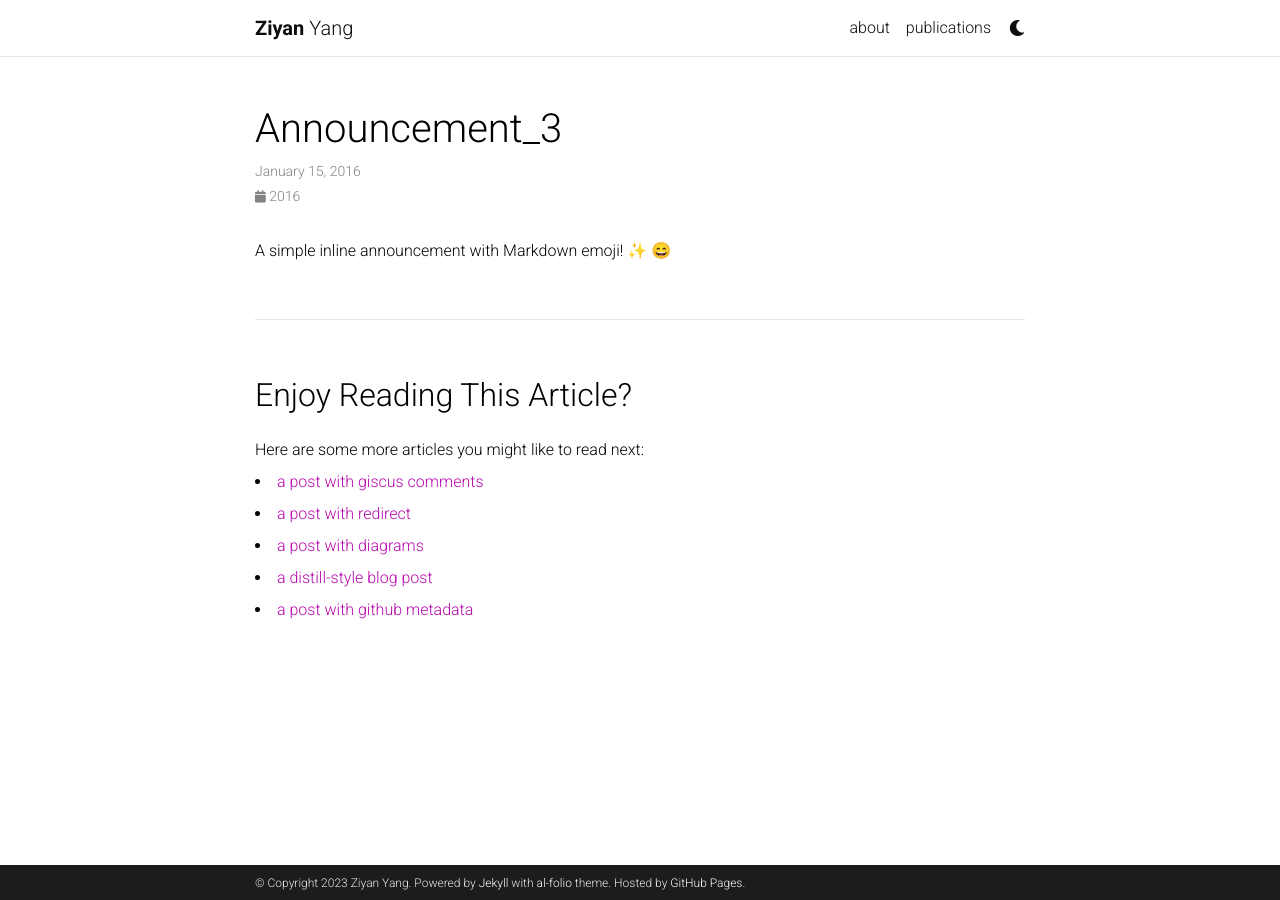
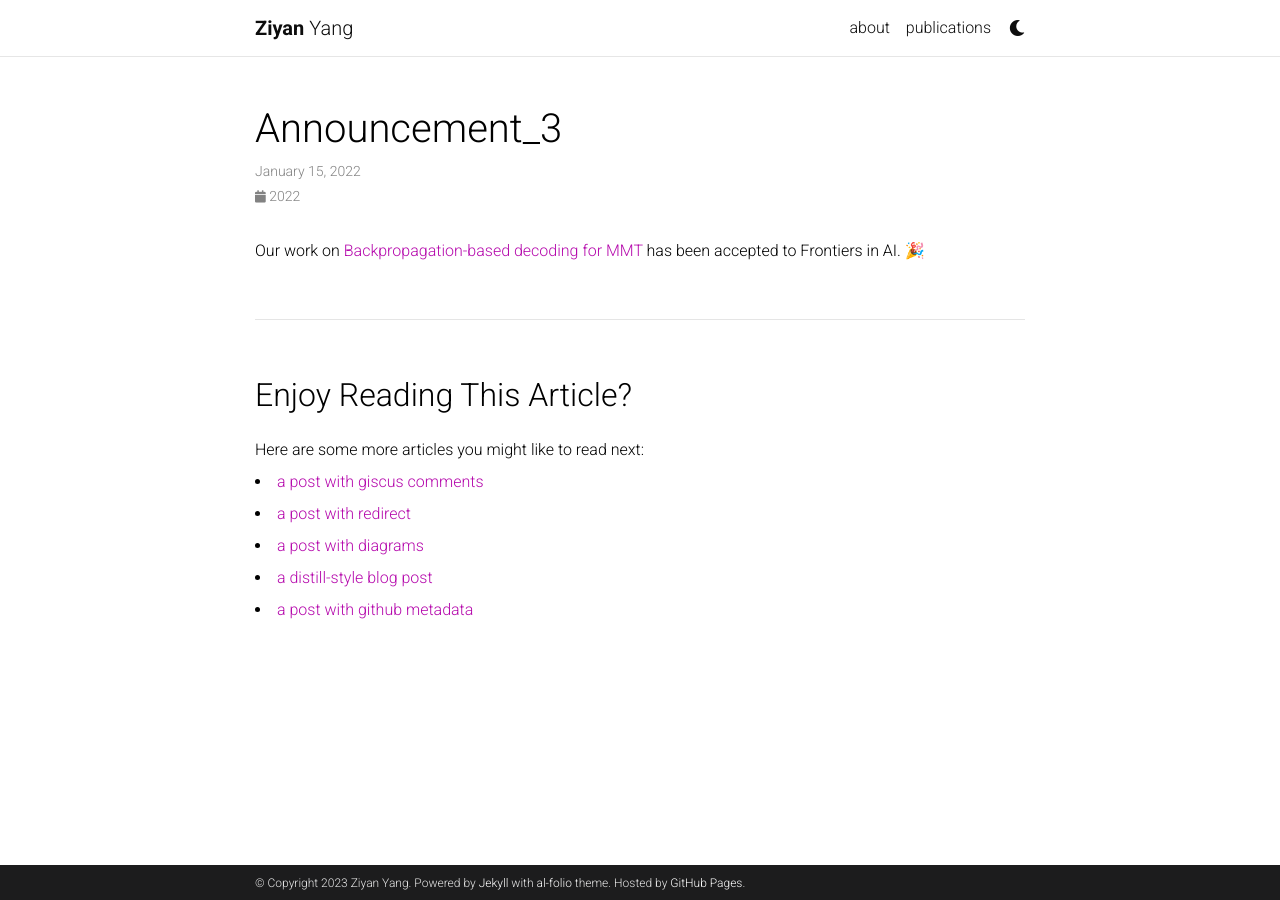
Before and after one commit to ziyanyang/ziyanyang.github.io, a Jekyll site: the page built from _news/announcement_3.md, in a window 1280 px wide. Built offline with Jekyll 4.4.1, drawn with Linux system fonts in a browser that asks for light colours; emoji names are drawn with the system emoji font; comment, search, counter and statistics services are not loaded; a style sheet for code colours, icons or effects is not loaded.

Commit message:
Update announcement_3.md

```diff
--- a/_news/announcement_3.md
+++ b/_news/announcement_3.md
@@ -1,7 +1,7 @@
 ---
 layout: post
-date: 2016-01-15 07:59:00-0400
+date: 2022-01-15 07:59:00-0400
 inline: true
 ---
 
-A simple inline announcement with Markdown emoji! :sparkles: :smile:
+Our work on [Backpropagation-based decoding for MMT](https://www.frontiersin.org/articles/10.3389/frai.2021.736722/full) has been accepted to Frontiers in AI. :tada:
```
